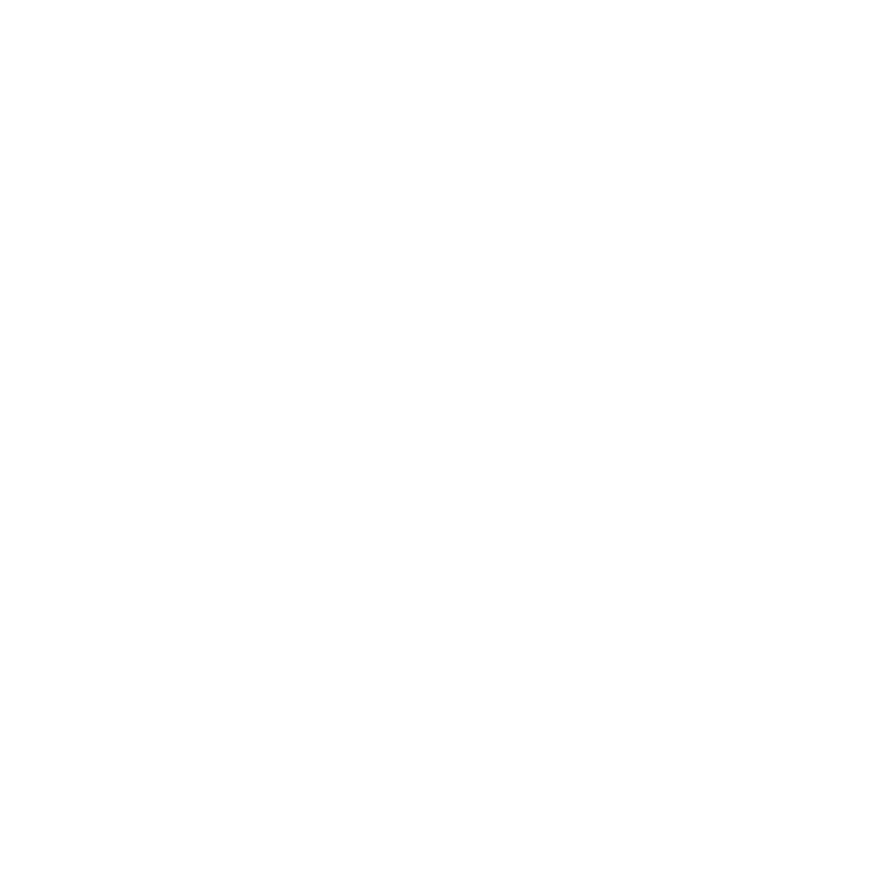
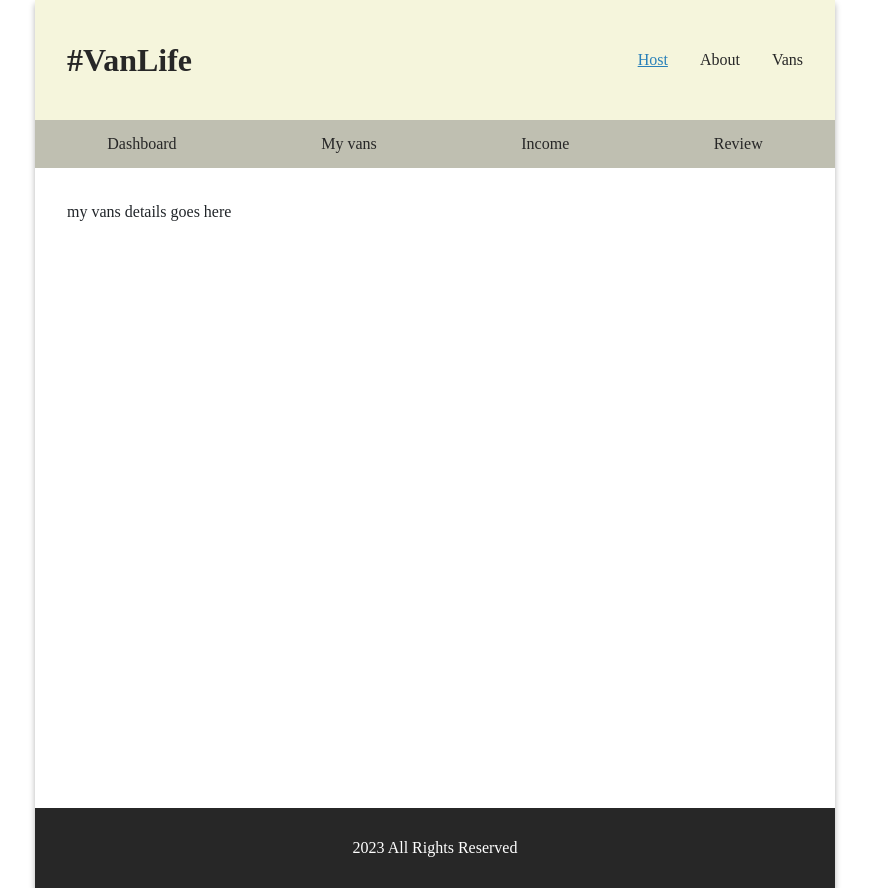
Before and after one commit to JunayedJihad/vanlife, a React (Vite) app: page /host/my-vans/1 in a window 1280 px wide. Before the commit this address had no page. Shown: the whole page, without its empty margins (205-1074 px from the left). Before the commit the page ends 800 px from the top, so only its background shows below. Built offline with nearby package versions, Linux system fonts and the light colour scheme.

Commit message:
updating

```diff
--- a/package.json
+++ b/package.json
@@ -10,6 +10,7 @@
     "preview": "vite preview"
   },
   "dependencies": {
+    "aos": "^2.3.4",
     "miragejs": "^0.1.47",
     "nanoid": "^5.0.2",
     "react": "^18.2.0",
--- a/src/App.jsx
+++ b/src/App.jsx
@@ -9,6 +9,8 @@ import Income from './components/Income';
 import Review from './components/Review';
 import HostLayout from "./components/HostLayout";
 import Dashboard from "./components/Dashboard";
+import Myvans from "./components/Myvans";
+import MyVanDetails from './pages/MyVanDetails';
 
 
 const App = () => {
@@ -21,6 +23,8 @@ const App = () => {
           <Route path="host" element={<HostLayout />}>
             <Route index element={<Dashboard/>} />
             <Route path="income" element={<Income/>} />
+            <Route path="my-vans" element={<Myvans/>} />
+            <Route path="my-vans/:id" element={<MyVanDetails/>} />
             <Route path="review" element={<Review/>} />
           </Route>
           <Route path="about" element={<About/>} />
--- a/src/components/HostNavbar.jsx
+++ b/src/components/HostNavbar.jsx
@@ -1,12 +1,17 @@
 import React from 'react';
-import { Link } from 'react-router-dom';
+import { NavLink } from 'react-router-dom';
 
 const HostNavbar = () => {
+    let style = {
+      color: "#2980b9",
+      textDecoration: "underline",
+    };
     return (
         <div className='d-flex align-items-center  justify-content-around hostNav'>
-            <Link to=''>Dashboard</Link>
-            <Link to='income'>Income</Link>
-            <Link to='review'>Review</Link>
+            <NavLink style={({isActive})=>isActive ? style:null} end to=''>Dashboard</NavLink>
+            <NavLink style={({isActive})=>isActive ? style:null} end to='my-vans'>My vans</NavLink>
+            <NavLink style={({isActive})=>isActive ? style:null} to='income'>Income</NavLink>
+            <NavLink style={({isActive})=>isActive ? style:null} to='review'>Review</NavLink>
         </div>
     );
 };
--- /dev/null
+++ b/src/components/Myvans.jsx
@@ -0,0 +1,43 @@
+import React from 'react';
+import { NavLink } from 'react-router-dom';
+
+const Myvans = () => {
+    const [vanData, setVanData] = React.useState()
+
+    React.useEffect(() => {
+        fetch('/api/host/vans')
+            .then((response) => response.json())
+            .then(response=>setVanData(response.vans))
+    }, [])
+
+    let vanElements
+    if (vanData) {
+        vanElements = vanData.map((item) => (
+          <NavLink to={`${item.id}`} key={item.id}>
+            <div className="van-card mb-3 p-2  d-flex gap-4  align-items-center ">
+              <div className="vancard-img">
+                <img src={item.imageUrl} alt="" />
+              </div>
+              <div className="vancard-info">
+                <p className="mb-1">{item.name}</p>
+                <p>${item.price}/day</p>
+              </div>
+            </div>
+          </NavLink>
+        ));
+    }
+    return (
+      <div className="main">
+        {vanData ? (
+          <div className="div">
+            <p className="display-6">My listed Vans</p>
+            <div className="card-container">{vanElements}</div>
+          </div>
+        ) : (
+          <p>Loading...</p>
+        )}
+      </div>
+    );
+};
+
+export default Myvans;
--- a/src/components/Navbar.jsx
+++ b/src/components/Navbar.jsx
@@ -1,13 +1,17 @@
 import React from 'react';
-import { Link } from 'react-router-dom';
+import { NavLink } from 'react-router-dom';
 
 const Navbar = () => {
+    let style = {
+        color: "#2980b9",
+        textDecoration: "underline",
+    };
     return (
         <div className='nav'>
-            <Link className='home-link' to='/'>#VanLife</Link>
-            <Link to='/host'>Host</Link>
-            <Link to='/about'>About</Link>
-            <Link to='/vans'>Vans</Link>
+            <NavLink className='home-link' to='/'>#VanLife</NavLink>
+            <NavLink style={({isActive})=>isActive ? style:null} to='/host'>Host</NavLink>
+            <NavLink style={({isActive})=>isActive ? style:null} to='/about'>About</NavLink>
+            <NavLink style={({isActive})=>isActive ? style:null} to='/vans'>Vans</NavLink>
 
         </div>
     );
--- a/src/components/Vancard.jsx
+++ b/src/components/Vancard.jsx
@@ -9,7 +9,7 @@ const Vancard = (props) => {
 
     }
     return (
-      <div className="van-item mb-4">
+      <div data-aos="flip-right" className="van-item mb-4">
         <Link to={`/vans/${props.id}`}>
           <div className="van-img">
             <img src={props.imageUrl} alt="van" />
--- a/src/index.css
+++ b/src/index.css
@@ -31,17 +31,20 @@ span,a{
     padding: 0 2rem;
 
 }
+a{
+    text-decoration: none;
+    color: #272727;
+    font-weight: 400;
+
+}
 .home-link{
     font-size: 2rem;
     font-weight: bold;
     flex-grow: 1;
 
 }
-a{
+.home-link:hover{
     text-decoration: none;
-    color: #272727;
-    font-weight: 600;
-
 }
 .main{
 
@@ -141,3 +144,12 @@ a{
     height: 3rem;
     background-color: rgb(191, 191, 177);
 }
+.van-card{
+    box-shadow: 0px 2px 6px rgba(0,0,0,0.3);
+    border-radius: 5px;
+}
+.vancard-img{
+    flex-basis: 20%;
+    border-radius: 5px;
+    overflow: hidden;
+}
--- /dev/null
+++ b/src/pages/MyVanDetails.jsx
@@ -0,0 +1,14 @@
+import React from 'react';
+import { useParams } from 'react-router-dom';
+
+const MyVanDetails = () => {
+    let param = useParams()
+
+    return (
+        <div className='main'>
+            my vans details goes here
+        </div>
+    );
+};
+
+export default MyVanDetails;
```
Also changed, not shown: 1 other file (tests, documents, lock files or other folders).
